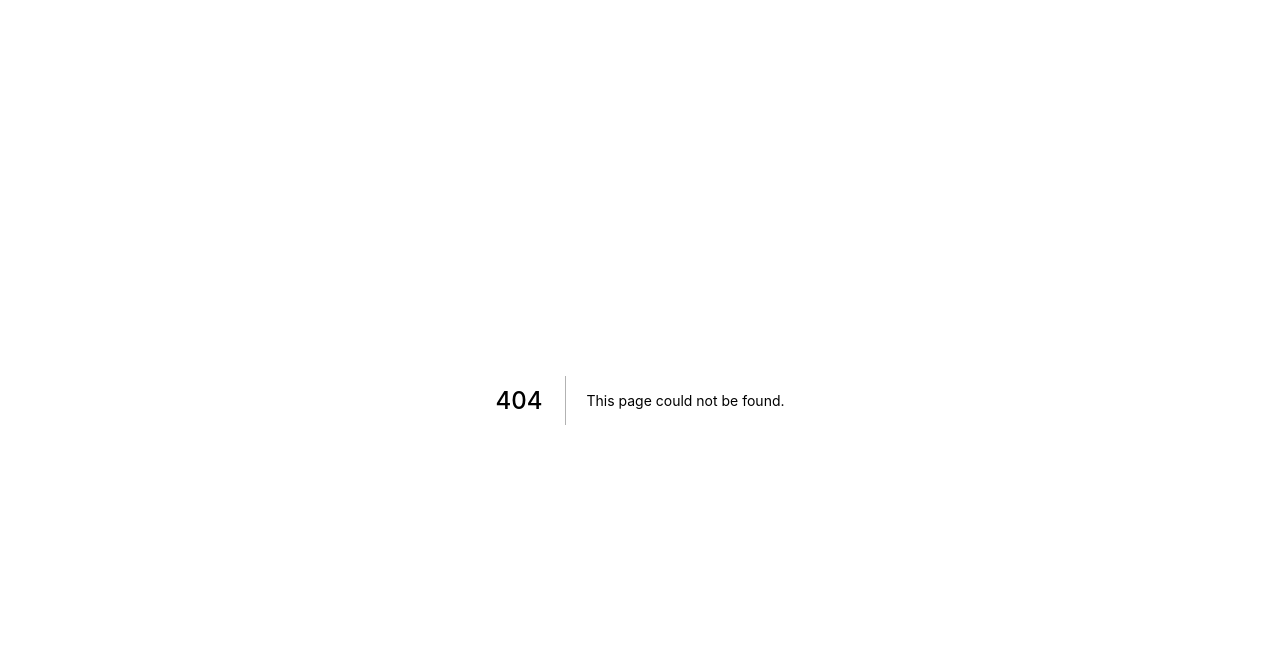
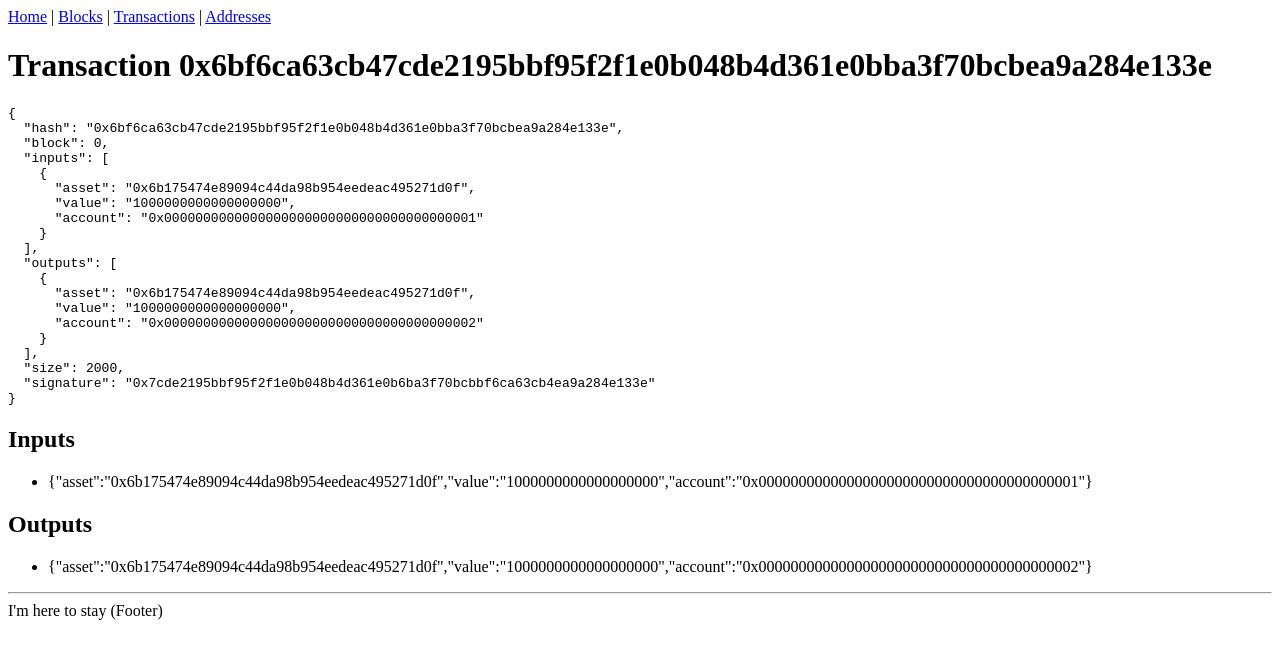
Before and after one commit to dmihal/block-explorer, a Next.js app: page /transaction/0x6bf6ca63cb47cde2195bbf95f2f1e0b048b4d361e0bba3f70bcbea9a284e133e in a window 1280 px wide. Before the commit this address had no page. Shown: the top 658 px of the page. Built offline with nearby package versions, Linux system fonts and the light colour scheme.

Commit message:
Transactions pages

```diff
--- a/components/Layout.tsx
+++ b/components/Layout.tsx
@@ -18,16 +18,19 @@ const Layout = ({ children, title = 'This is the default title' }: Props) => (
       <nav>
         <Link href="/">
           <a>Home</a>
-        </Link>{' '}
-        |{' '}
-        <Link href="/about">
-          <a>About</a>
-        </Link>{' '}
-        |{' '}
-        <Link href="/users">
-          <a>Users List</a>
-        </Link>{' '}
-        | <a href="/api/users">Users API</a>
+        </Link>
+        {' | '}
+        <Link href="/blocks">
+          <a>Blocks</a>
+        </Link>
+        {' | '}
+        <Link href="/transactions">
+          <a>Transactions</a>
+        </Link>
+        {' | '}
+        <Link href="/addresses">
+          <a>Addresses</a>
+        </Link>
       </nav>
     </header>
     {children}
@@ -36,6 +39,6 @@ const Layout = ({ children, title = 'This is the default title' }: Props) => (
       <span>I'm here to stay (Footer)</span>
     </footer>
   </div>
-)
+);
 
-export default Layout
+export default Layout;
--- a/data/blocks.ts
+++ b/data/blocks.ts
@@ -14,7 +14,7 @@ const blocks: Block[] = [
     parentHash: null,
     size: 10000,
     timestamp: Date.now(),
-    transactions: [],
+    transactions: ['0x6bf6ca63cb47cde2195bbf95f2f1e0b048b4d361e0bba3f70bcbea9a284e133e'],
   },
   {
     number: 1,
@@ -22,7 +22,7 @@ const blocks: Block[] = [
     parentHash: '0xef95f2f1ed3ca60b048b4bf67cde2195961e0bba6f70bcbea9a2c4e133e34b46',
     size: 10000,
     timestamp: Date.now(),
-    transactions: [],
+    transactions: ['0x7cde2170bcbea9a284e133e95bbf95f2f1e0b046bf6ca63cb48b4d361e0bba3f'],
   },
   {
     number: 2,
--- /dev/null
+++ b/data/transactions.ts
@@ -0,0 +1,65 @@
+export interface UTXO {
+  value: string;
+  asset: string;
+  account: string;
+}
+
+export interface Transaction {
+  hash: string;
+  block: number;
+  inputs: UTXO[];
+  outputs: UTXO[];
+  size: number;
+  signature: string;
+}
+
+const transactions: { [hash: string]: Transaction } = {
+  '0x6bf6ca63cb47cde2195bbf95f2f1e0b048b4d361e0bba3f70bcbea9a284e133e': {
+    hash: '0x6bf6ca63cb47cde2195bbf95f2f1e0b048b4d361e0bba3f70bcbea9a284e133e',
+    block: 0,
+    inputs: [
+      {
+        asset: '0x6b175474e89094c44da98b954eedeac495271d0f',
+        value: '1000000000000000000',
+        account: '0x0000000000000000000000000000000000000001',
+      },
+    ],
+    outputs: [
+      {
+        asset: '0x6b175474e89094c44da98b954eedeac495271d0f',
+        value: '1000000000000000000',
+        account: '0x0000000000000000000000000000000000000002',
+      },
+    ],
+    size: 2000,
+    signature: '0x7cde2195bbf95f2f1e0b048b4d361e0b6ba3f70bcbbf6ca63cb4ea9a284e133e',
+  },
+  '0x7cde2170bcbea9a284e133e95bbf95f2f1e0b046bf6ca63cb48b4d361e0bba3f': {
+    hash: '0x7cde2170bcbea9a284e133e95bbf95f2f1e0b046bf6ca63cb48b4d361e0bba3f',
+    block: 1,
+    inputs: [
+      {
+        asset: '0x6b175474e89094c44da98b954eedeac495271d0f',
+        value: '1000000000000000000',
+        account: '0x0000000000000000000000000000000000000002',
+      },
+    ],
+    outputs: [
+      {
+        asset: '0x6b175474e89094c44da98b954eedeac495271d0f',
+        value: '1000000000000000000',
+        account: '0x0000000000000000000000000000000000000003',
+      },
+    ],
+    size: 2000,
+    signature: '0x7cde2195bbf95f2f1e0b048b4d361e0b6ba3f70bcbbf6ca63cb4ea9a284e133e',
+  },
+};
+
+export function getTransactions() {
+  return Object.values(transactions);
+}
+
+export function getTransaction(hash: string) {
+  return transactions[hash] || null;
+}
--- a/pages/index.tsx
+++ b/pages/index.tsx
@@ -17,7 +17,7 @@ const IndexPage: NextPage<IndexPageProps> = ({ blocks }) => {
       <ul>
         {blocks.map((block) => (
           <li key={block.hash}>
-            <Link href={`/block/${block.number}`}>
+            <Link href="/block/[blockNum]" as={`/block/${block.number}`}>
               <a>Block {block.number}</a>
             </Link>
           </li>
--- /dev/null
+++ b/pages/transaction/[txHash].tsx
@@ -0,0 +1,43 @@
+import { NextPage, GetServerSideProps } from 'next';
+import Link from 'next/link';
+import Router from 'next/router';
+import Layout from 'components/Layout';
+import { getTransaction, Transaction } from 'data/transactions';
+
+interface IndexPageProps {
+  block: Transaction | null;
+}
+
+const TransactionPage: NextPage<BlockPageProps> = ({ transaction }) => {
+  if (!transaction) {
+    Router.push('/transactions');
+    return null;
+  }
+
+  return (
+    <Layout title="Transaction">
+      <h1>Transaction {transaction.hash}</h1>
+      <pre>{JSON.stringify(transaction, null, '  ')}</pre>
+      <h2>Inputs</h2>
+      <ul>
+        {transaction.inputs.map((input, i) => (
+          <li key={i}>{JSON.stringify(input)}</li>
+        ))}
+      </ul>
+      <h2>Outputs</h2>
+      <ul>
+        {transaction.outputs.map((output, i) => (
+          <li key={i}>{JSON.stringify(output)}</li>
+        ))}
+      </ul>
+    </Layout>
+  );
+};
+
+export default TransactionPage;
+
+export const getServerSideProps: GetServerSideProps = async ({ params }) => {
+  const { txHash } = params;
+  const transaction = getTransaction(txHash);
+  return { props: { transaction } };
+};
--- /dev/null
+++ b/pages/transactions.tsx
@@ -0,0 +1,33 @@
+import { NextPage, GetServerSideProps } from 'next';
+import Link from 'next/link';
+import Layout from 'components/Layout';
+import { getTransactions, Transaction } from 'data/transactions';
+
+interface IndexPageProps {
+  transactions: Transaction[];
+}
+
+const TransactionsPage: NextPage<IndexPageProps> = ({ transactions }) => {
+  return (
+    <Layout title="Transactions">
+      <h1>Transactions</h1>
+      <ul>
+        {transactions.map((transaction) => (
+          <li key={transaction.hash}>
+            <Link href="/transaction/[txHash]" as={`/transaction/${transaction.hash}`}>
+              <a>{transaction.hash}</a>
+            </Link>
+            <div>Block {transaction.block}</div>
+          </li>
+        ))}
+      </ul>
+    </Layout>
+  );
+};
+
+export default TransactionsPage;
+
+export const getServerSideProps: GetServerSideProps = async () => {
+  const transactions = getTransactions();
+  return { props: { transactions } };
+};
```
Also changed, not shown: pages/block/[blockNum].tsx (+8 -0 lines), pages/blocks.tsx (+4 -4 lines).
